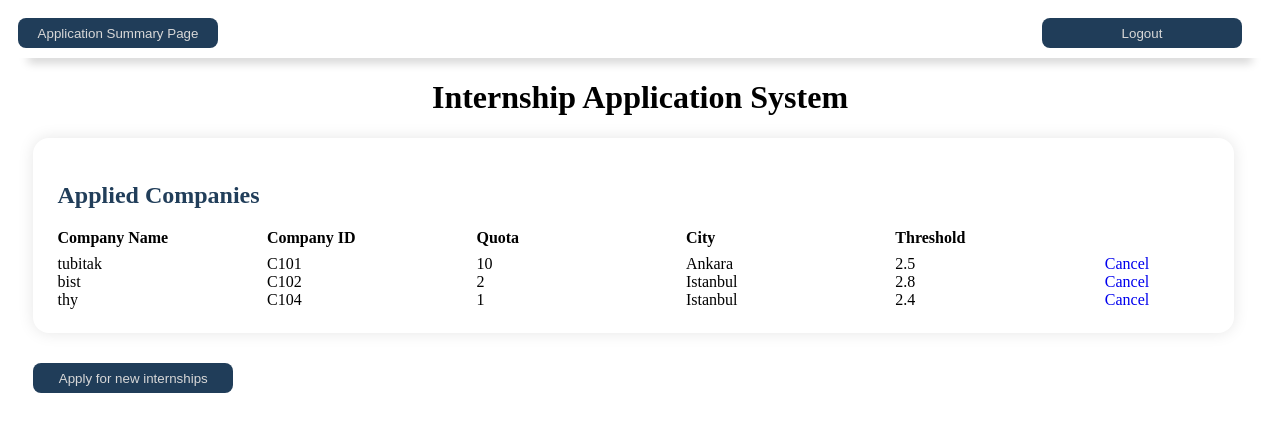
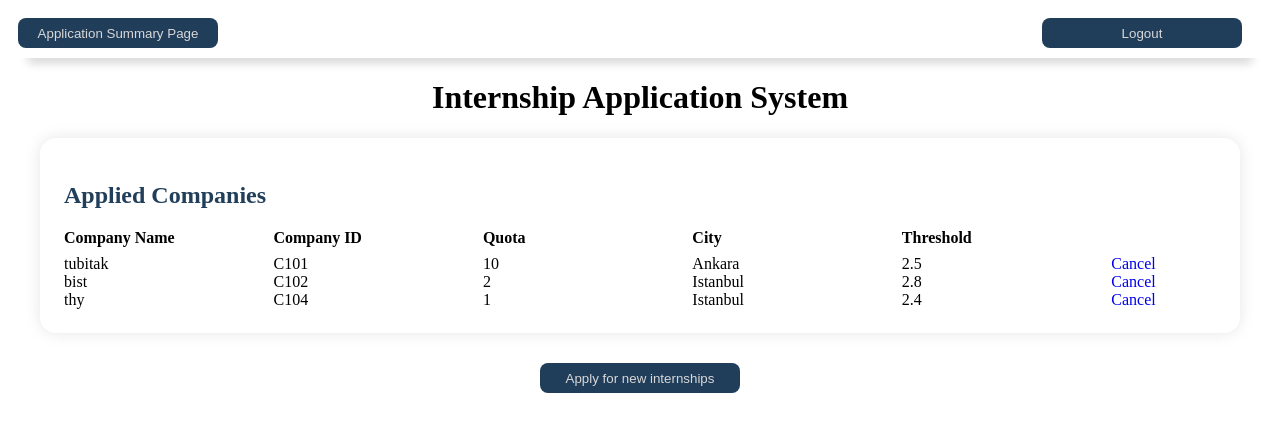
Before and after one commit to erdemerencaglar/flaskInternshipApp, a Flask app: page /mainpage in a window 1280 px wide. Shown: the top 432 px of the page. Run offline with Flask 2, Linux system fonts and the light colour scheme; a user stored in the database is signed in; data comes from the database, SQL or seed files in the repository; data that the repository does not hold is empty; some libraries are stand-ins or nearby versions.

Commit message:
minor improvements

```diff
--- a/app/templates/login.html
+++ b/app/templates/login.html
@@ -34,6 +34,10 @@
         border-radius: 16px;
         box-shadow: rgba(0, 0, 2, 0.1) 0px 0px 16px;
       }
+      .form-control {
+        height: 24px;
+        padding: 4px;
+      }
     </style>
   </head>
   <body>
@@ -67,7 +71,7 @@
       </form>
 
       <form action="{{ url_for('register') }}" method="get">
-        <button class="btn btn-primary">Register</button>
+        <button class="btn btn-primary">Don't have an account?</button>
       </form>
     </div>
   </body>
--- a/app/templates/mainpage.html
+++ b/app/templates/mainpage.html
@@ -50,7 +50,7 @@
         padding-left: 2%;
         padding-right: 2%;
         justify-content: space-evenly;
-        align-items: flex-start;
+        align-items: center;
         gap: 30px;
       }
       .company-list-container {
@@ -71,9 +71,19 @@
         background-color: #002242df;
         cursor: pointer;
         color: #d8d8d8;
+        display: flex;
+        justify-content: center;
+        align-items: center;
       }
       h2 {
         color: #213e5a;
+      }
+      .apply-for-new-form {
+        display: flex;
+        align-self: center;
+        justify-content: center;
+        align-items: center;
+        width: 200px;
       }
     </style>
   </head>
@@ -93,8 +103,9 @@
         <h2>Applied Companies</h2>
         {% if message is defined and message %}
         <div class="alert alert-warning">{{ message }}</div>
-        {% endif %} {% if companies is defined and companies %}
+        {% endif %}
         <div>
+          {% if companies is defined and companies %}
           <div class="company-list-container">
             <div class="company-information">
               <div class="company-list-item-attr attr-title">Company Name</div>
@@ -128,7 +139,11 @@
           </div>
         </div>
       </div>
-      <form action="{{ url_for('apply') }}" method="get">
+      <form
+        action="{{ url_for('apply') }}"
+        method="get"
+        class="apply-for-new-form"
+      >
         <button class="btn btn-primary">Apply for new internships</button>
       </form>
     </div>
--- a/app/templates/summary.html
+++ b/app/templates/summary.html
@@ -108,6 +108,7 @@
     </div>
     <h1>Application Summary Page</h1>
     <div class="summary-page-container">
+      {% if appliedCompanies is defined and appliedCompanies %}
       <div class="applied-companies-container">
         <h2>Applied Companies</h2>
         {% if message is defined and message %}
@@ -175,6 +176,9 @@
         </div>
         {% endif %}
       </div>
+      {% else %}
+      <div>There is no applied companies!</div>
+      {% endif %}
     </div>
   </body>
 </html>
```
Also changed, not shown: app/app.py (+3 -5 lines), app/templates/apply.html (+8 -5 lines), app/templates/register.html (+6 -1 lines).
